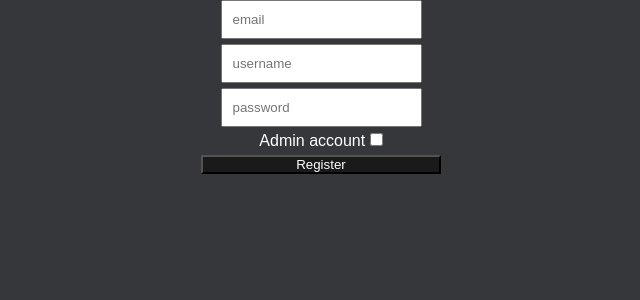
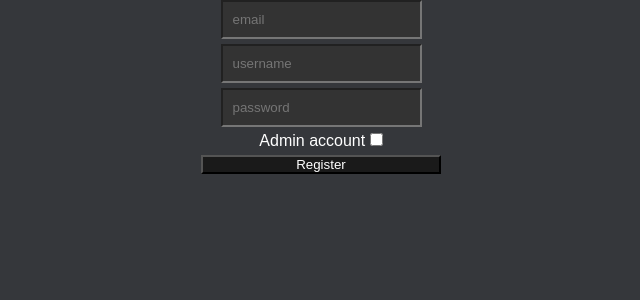
Before and after one commit to KehlerCreations/Webbshop, a PHP site: page /Public/register.php in a window 1280 px wide. Shown: the part 38-338 px from the top of the page, without its empty margins (319-959 px from the left). Run offline with PHP 8.4, Linux system fonts and the light colour scheme.

Commit message:
Update style.css

```diff
--- a/style.css
+++ b/style.css
@@ -20,6 +20,8 @@ form {
 
     & input {
         padding: 10px;
+
+        background-color: hsl(0, 0%, 20%);
     }
 
     & button {
```
